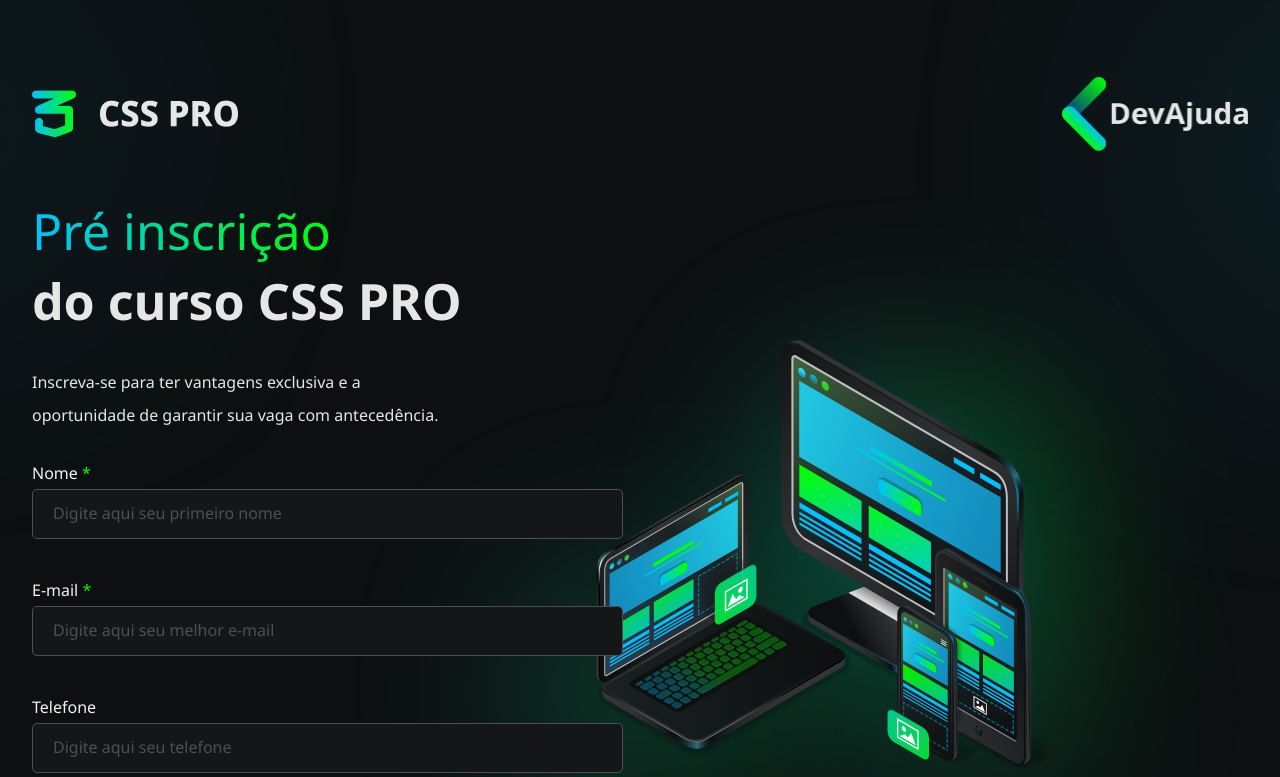
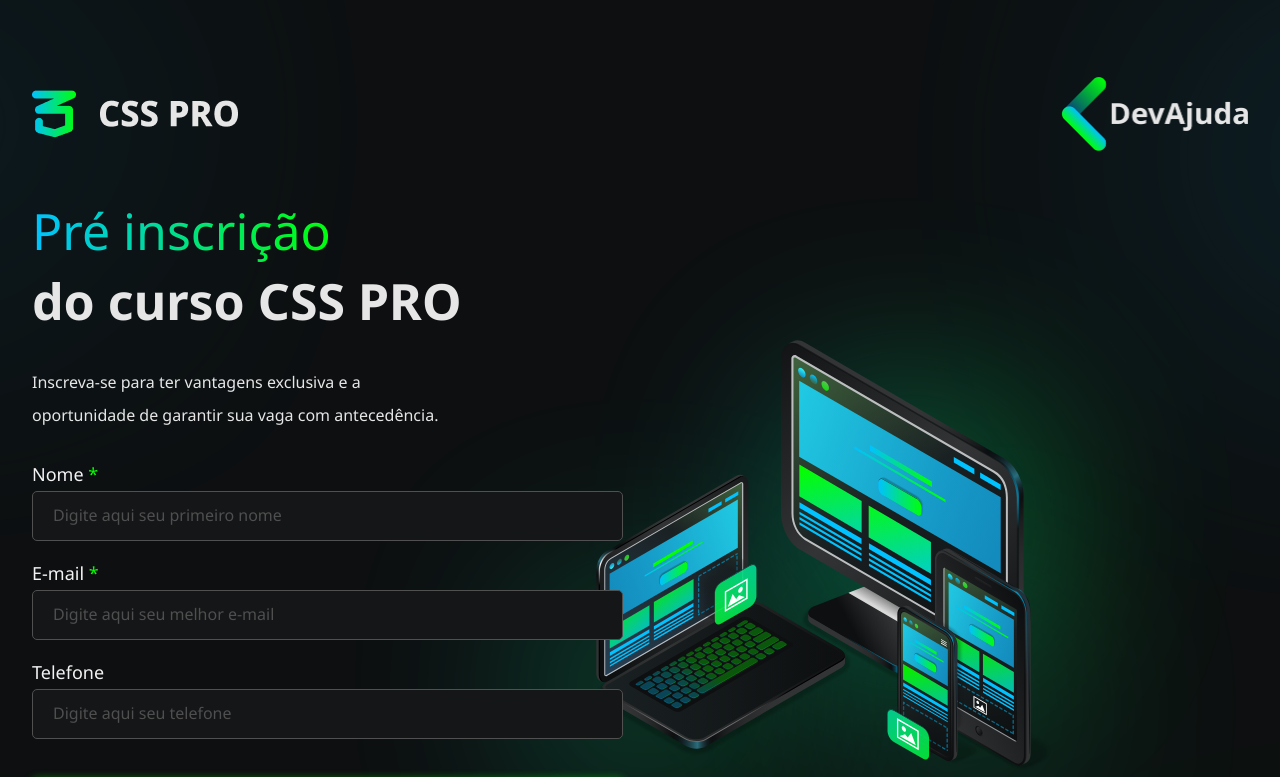
Before and after one commit to gabrielfallcon/css-pro, a Next.js app: page /pre-inscricao in a window 1280 px wide. Shown: the top 777 px of the page. Built offline with nearby package versions, Linux system fonts and the light colour scheme.

Commit message:
create api route

```diff
--- a/src/components/Button/index.tsx
+++ b/src/components/Button/index.tsx
@@ -1,3 +1,4 @@
+import Link from "next/link";
 import { ButtonHTMLAttributes, ReactNode } from "react"
 import styles from './styles.module.scss';
 
--- a/src/components/Counter/index.tsx
+++ b/src/components/Counter/index.tsx
@@ -11,7 +11,7 @@
   const dateAgended = new Date('Jan 16 2023 07:00:00').getTime();
   const currentTime = new Date().getTime();
 
-  setTimeout(() => {
+  setInterval(() => {
     const differrence = dateAgended - currentTime;
 
     const dayFormat = Math.floor(differrence / 1000 / 60 / 60 / 24);
@@ -21,7 +21,7 @@
     setDay(dayFormat);
     setHours(hoursFormat);
     setMinute(minutesFormat);
-  }, 60000);
+  }, 1000);
 
   const mapperNumber = (time: number) => {
     let formatTime = String(time).split('');
--- a/src/components/Forms/pre-subscribe/index.tsx
+++ b/src/components/Forms/pre-subscribe/index.tsx
@@ -6,11 +6,18 @@
 import Input from '../../Input';
 import styles from './styles.module.scss';
 import {useRouter} from 'next/router';
+import { useState } from 'react';
+import Loading from '../../Loading';
+import { AxiosError } from 'axios';
 
 interface InputForm {
   name: string;
   email: string;
   phone?: string;
+}
+
+interface AxiosErrorMessage {
+  message?: string;
 }
 
 const schema = yup.object({
@@ -21,33 +28,78 @@
 
 
 const PreSubscribeForm = () => {
+  const [load, setLoad] = useState(false);
+  const [existsUser, setExistsUser] = useState(false);
   const {push} = useRouter();
 
-  const { register, handleSubmit, formState: { errors } } = useForm<InputForm>({
+  const { register, handleSubmit, setValue, formState: { errors } } = useForm<InputForm>({
     resolver: yupResolver(schema)
   });
 
+  const clearInputs = () => {
+    setValue('name', '');
+    setValue('email', '');
+    setValue('phone', '');
+  }
+
   const onSubmit = async (data: any) => {
+    setLoad(true);
+
     try {
-      // await api.post('subscribe', data);
+      const response = await api.post('subscribe', data);
+      clearInputs()
+      console.log(response, 'response');
       push('/success');
-    } catch (err) {}
+
+    } catch (err) {
+      clearInputs()
+      setExistsUser(true);
+    }
+    setLoad(false);
   }
 
   return (
+    <>
+      {!existsUser ? (
         <form onSubmit={handleSubmit(onSubmit)} className={styles.form}>
-      <Input label="Nome" {...register("name")} isRequired placeholder='Digite aqui seu primeiro nome'/>
-      <p>{errors.name?.message}</p>
-      <Input label="E-mail" {...register("email")} isRequired placeholder='Digite aqui seu melhor e-mail'/>
-      <p>{errors.email?.message}</p>
+          <Input
+            label="Nome"
+            {...register("name")}
+            isRequired
+            placeholder='Digite aqui seu primeiro nome'
+            error={errors.name?.message}
+          />
+          <Input
+            label="E-mail"
+            {...register("email")}
+            isRequired
+            placeholder='Digite aqui seu melhor e-mail'
+            error={errors.email?.message}
+          />
 
-      <Input label="Telefone" {...register("phone")} placeholder='Digite aqui seu telefone'/>
+          <Input label="Telefone" {...register("phone")} placeholder='Digite aqui seu telefone' />
           <p>{errors.phone?.message}</p>
+
 
           <Button type="submit">
             Concluir Pré Inscrição
           </Button>
         </form>
+      ) : (
+        <>
+          <h2>
+            Esse e-mail já esta sendo utilizado em outro cadastro
+          </h2>
+            <Button type="submit" onClick={() => {
+              clearInputs()
+              setExistsUser(false)
+            }}>
+            Tentar com outro E-mail
+          </Button>
+        </>
+      )}
+      {load && <Loading/>}
+    </>
   )
 }
 
--- a/src/components/Forms/pre-subscribe/styles.module.scss
+++ b/src/components/Forms/pre-subscribe/styles.module.scss
@@ -3,4 +3,5 @@
   justify-content: flex-start;
   flex-direction: column;
   gap: 20px;
+  position: relative;
 }
--- a/src/components/Input/index.tsx
+++ b/src/components/Input/index.tsx
@@ -1,17 +1,19 @@
+import clsx from "clsx";
 import { forwardRef, ForwardRefRenderFunction, HTMLAttributes } from "react";
 import styles from './styles.module.scss';
 interface InputProps extends HTMLAttributes<HTMLInputElement>{
   label: string;
   isRequired?: boolean;
   typeInput?: string;
+  error?: any;
 }
 
 const Input: ForwardRefRenderFunction<HTMLInputElement, InputProps> = (
-  {label, isRequired, typeInput, ...props},
+  {label, isRequired, typeInput, error,...props},
   ref
 ) => {
   return (
-    <div className={styles.boxInput}>
+    <div className={clsx(styles.boxInput, error && styles.inputError)}>
       {label && (
         <p className={styles.label}>
           {label} {isRequired && <span>*</span>}
@@ -22,6 +24,7 @@
         ref={ref}
         {...props}
       />
+      <span className={styles.spanError} >{error}</span>
     </div>
   )
 }
--- a/src/components/Input/styles.module.scss
+++ b/src/components/Input/styles.module.scss
@@ -22,7 +22,7 @@
 }
 
 .label {
-  font-ize: 18px;
+  font-size: 18px;
   color: #F3F3F3;
   margin-bottom: 5px;
 
@@ -30,3 +30,22 @@
     color: #05FF00;
   }
 }
+
+.spanError {
+  opacity: 0;
+  pointer-events: none;
+  color: red;
+  font-size: 12px;
+  margin-top: 8px;
+  letter-spacing: 0.02em;
+  transition: .2s;
+}
+
+.inputError {
+  input {
+    border: 1px solid red;
+  }
+  .spanError {
+    opacity: 1;
+  }
+}
--- /dev/null
+++ b/src/components/Loading/index.tsx
@@ -0,0 +1,13 @@
+import styles from './styles.module.scss'
+
+
+const Loading = () => {
+
+  return (
+   <div className={styles.container}>
+     <img src="/images/css-logo.png" alt="" />
+   </div>
+  )
+}
+
+export default Loading;
--- /dev/null
+++ b/src/components/Loading/styles.module.scss
@@ -0,0 +1,27 @@
+.container {
+  width: 100vw;
+  height: 100vh;
+  position: fixed;
+  top: 0;
+  left: 0;
+  display: flex;
+  align-items: center;
+  justify-content: center;
+  z-index: 900;
+  background: rgba(#000000, 0.7);
+
+  img {
+    width: 120px;
+    animation: infinite 1.3s;
+    animation-name: loop-img;
+  }
+
+  @keyframes loop-img {
+    0% {
+      transform: scale(1);
+    }
+    100% {
+      transform: scale(1.3);
+    }
+  }
+}
--- a/src/pages/api/subscribe/index.ts
+++ b/src/pages/api/subscribe/index.ts
@@ -9,7 +9,7 @@
 
   if (req.method === 'POST') {
     try {
-      await fauna.query(
+      const data = await fauna.query(
         q.If(
           q.Not(
             q.Exists(
@@ -23,18 +23,15 @@
             q.Collection('subscribe'),
             { data:  { email, name,  phone}}
           ),
-          q.Get(
-            q.Match(
-              q.Index('user_by_email'),
-              q.Casefold(email)
-            )
-          )
+          q.Abort('Usuário já existente')
         )
       );
 
+      console.log(data, '>>')
+
       return res.status(200).json({sucess: true});
     } catch (err) {
-      res.status(404).json({error: err});
+      res.status(404).json({message: 'Usuário já existente'});
     }
   }
 }
--- a/src/pages/success/index.tsx
+++ b/src/pages/success/index.tsx
@@ -4,6 +4,7 @@
 import { Button } from "../../components/Button";
 import { useState } from 'react';
 import { FaInstagram, FaYoutube } from 'react-icons/fa';
+import router from 'next/router';
 
 const PreInscricao = () => {
   const [percent, setPercent] = useState(50);
@@ -12,6 +13,9 @@
   const handlePercent = () => {
     setPercent(100)
     setActiveSucess(true)
+    setTimeout(() => {
+      router.push('https://chat.whatsapp.com/LhycdAz33lkLppyjbLV4Ba');
+    }, 2000)
   }
   return (
     <>
--- a/src/services/api.ts
+++ b/src/services/api.ts
@@ -1,5 +1,6 @@
 import axios from 'axios';
 
 export default axios.create({
-  baseURL: '/api/'
+  // baseURL: '/api/',
+  baseURL: 'https://devajuda.com.br/api/',
 })
```
Also changed, not shown: src/pages/index.tsx (+7 -7 lines), public/images/css-logo.png (added). Lines whose indentation alone changed are shown as unchanged.
